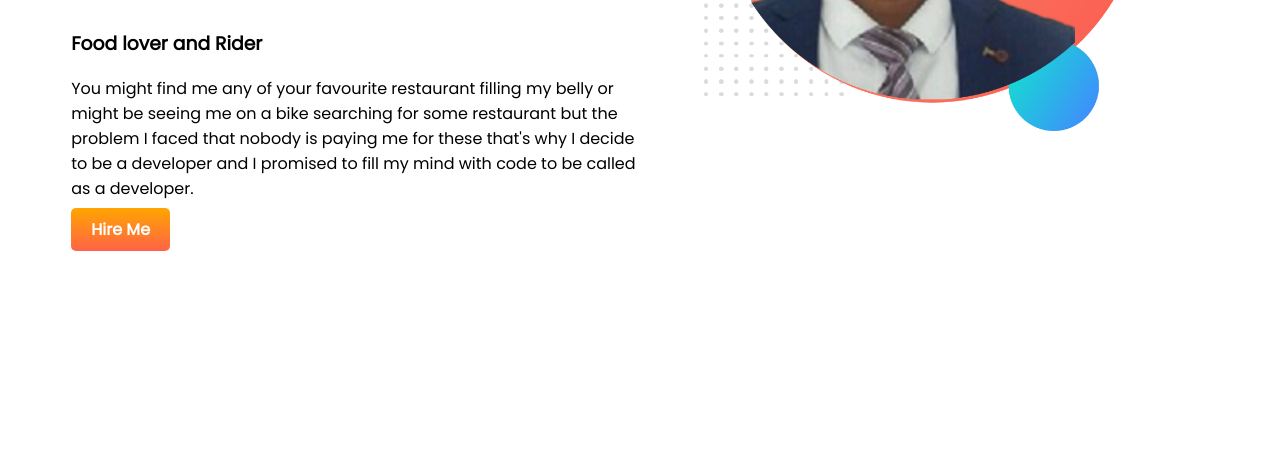
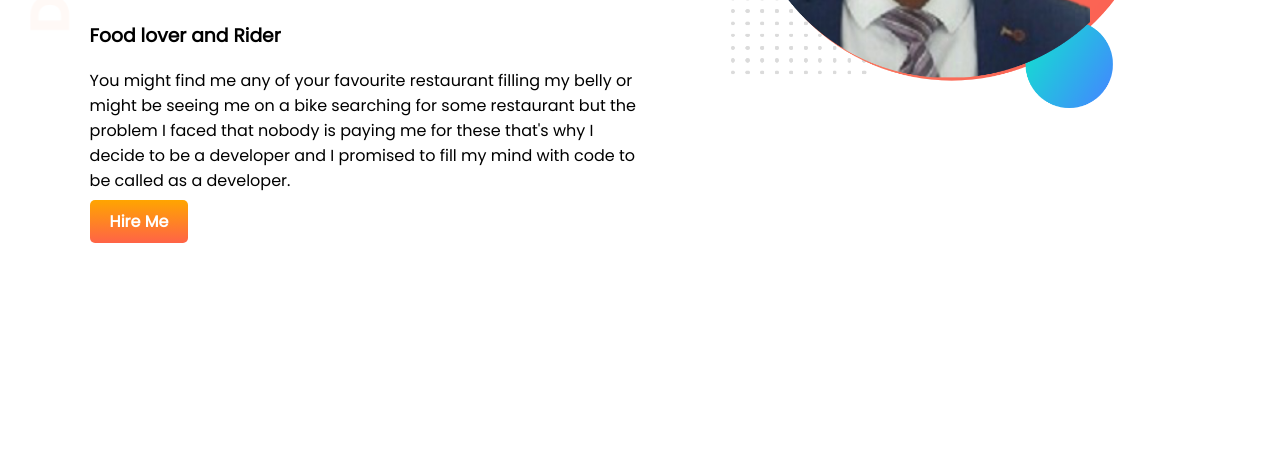
Before and after one commit to ShishirMuhammad/developer-portfolio, a plain HTML site: page index.html in a window 1280 px wide. Shown: the part 329-800 px from the top of the page. Drawn offline with Linux system fonts and the light colour scheme.

Commit message:
first banner added

```diff
--- a/index.html
+++ b/index.html
@@ -13,7 +13,7 @@
 </head>
 
 <body>
-    <section>
+    <section class="top-banner">
         <div class="half-width">
             <h1>Welcome To</h1>
             <h1><span class="orange-color">Shishir Muhammad</span> Codes!</h1>
--- a/style.css
+++ b/style.css
@@ -1,5 +1,6 @@
 body{
     font-family: 'Poppins', sans-serif;
+    margin: 0;
 }
 h1{
     font-size: 50px;
@@ -12,7 +13,7 @@ section{
 }
 .half-width{
     width: 50%;
-    padding-left: 5%;
+    padding-left: 7%;
 }
 .half-width img{
     width: 80%;
@@ -25,3 +26,7 @@ section{
     color: white;
     font-weight: 800;
 }
+.top-banner{
+    background-image: url(images/top-banner.png);
+    background-repeat: no-repeat;
+}
```
